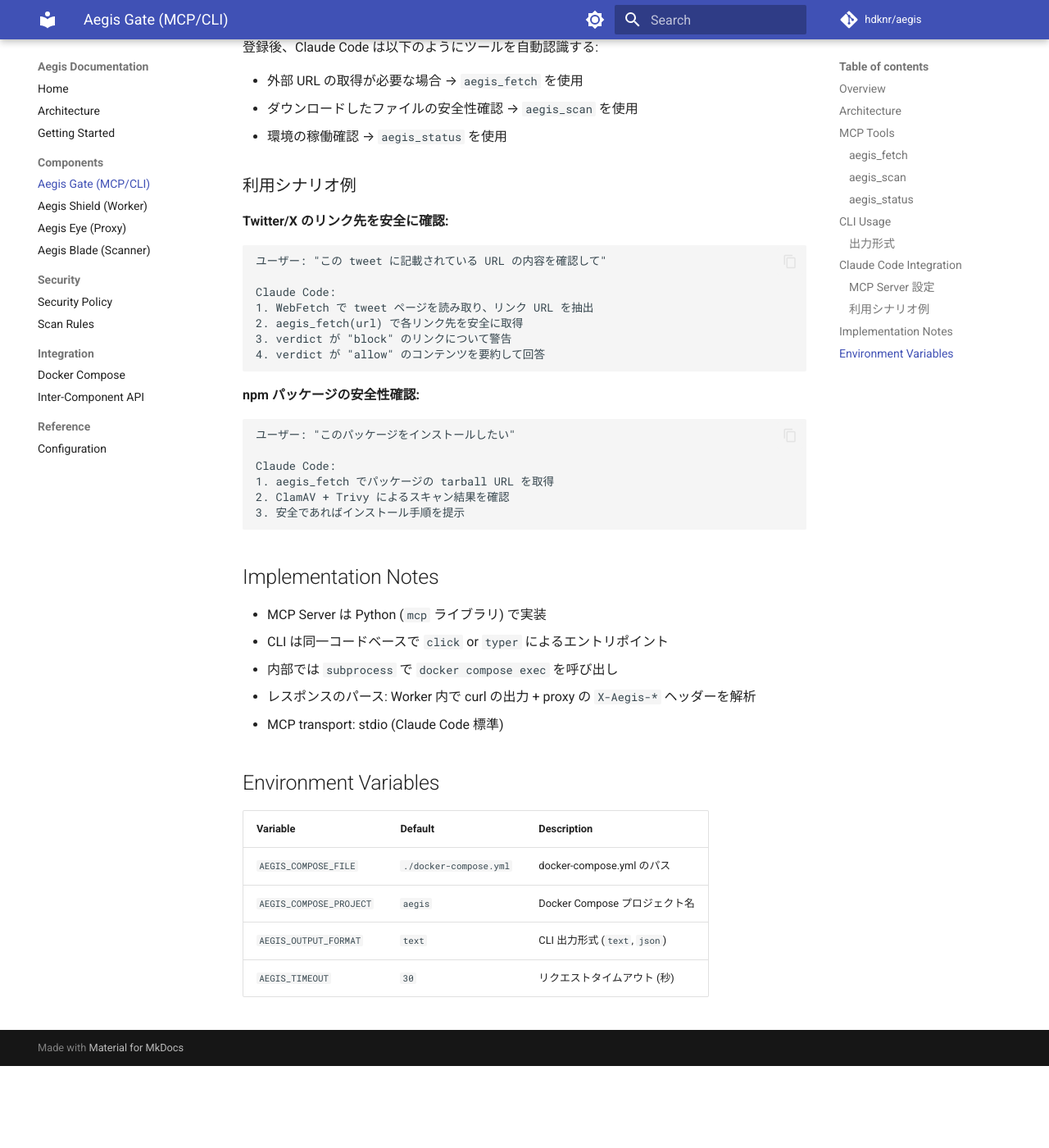
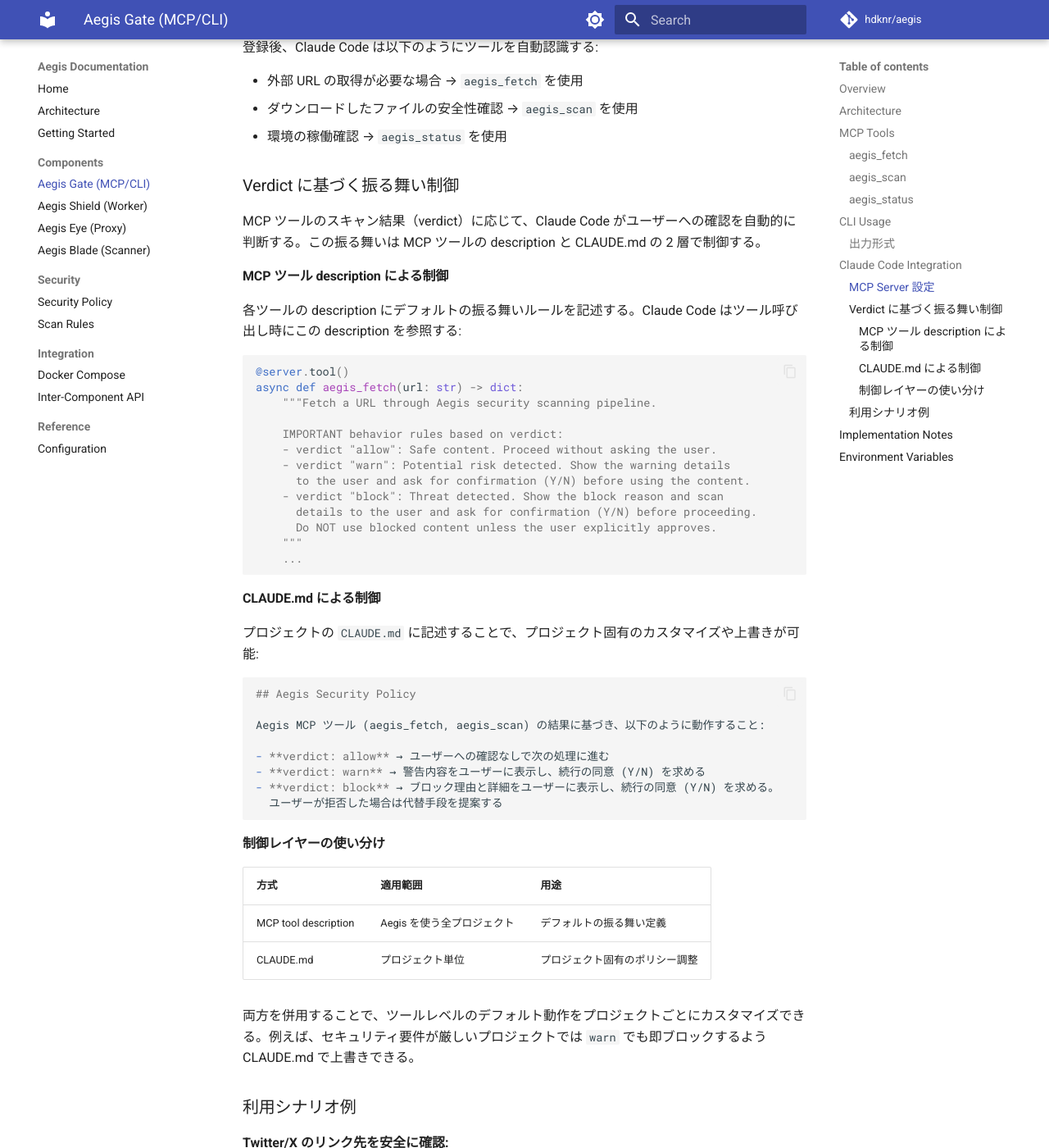
Before and after one commit to hdknr/aegis, an MkDocs documentation site: the page built from docs/components/gate.md, in a window 1280 px wide and 1400 px high, scrolled down 4595 px. Shown: the whole window at 82% size. Built offline with MkDocs 1.6.1 and Material for MkDocs 9.7.7, drawn with Linux system fonts in a browser that asks for light colours; comment, search, counter and statistics services are not loaded; before the commit the page ends 5895 px from its top, so only the background shows below that; some of the changed text lies outside the part shown.

Commit message:
docs: add verdict-based behavior control to Gate spec
Document how Claude Code's behavior is controlled based on scan verdicts:
- MCP tool description: default rules (allow→proceed, warn→ask, block→ask)
- CLAUDE.md: project-level policy customization and overrides
- Updated usage scenarios to show verdict-driven interaction flow

Co-Authored-By: Claude Opus 4.6 (1M context) <noreply@anthropic.com>

````diff
--- a/docs/components/gate.md
+++ b/docs/components/gate.md
@@ -186,6 +186,54 @@ $ aegis fetch --json https://example.com/page.html
 - ダウンロードしたファイルの安全性確認 → `aegis_scan` を使用
 - 環境の稼働確認 → `aegis_status` を使用
 
+### Verdict に基づく振る舞い制御
+
+MCP ツールのスキャン結果（verdict）に応じて、Claude Code がユーザーへの確認を自動的に判断する。この振る舞いは MCP ツールの description と CLAUDE.md の 2 層で制御する。
+
+#### MCP ツール description による制御
+
+各ツールの description にデフォルトの振る舞いルールを記述する。Claude Code はツール呼び出し時にこの description を参照する:
+
+```python
+@server.tool()
+async def aegis_fetch(url: str) -> dict:
+    """Fetch a URL through Aegis security scanning pipeline.
+
+    IMPORTANT behavior rules based on verdict:
+    - verdict "allow": Safe content. Proceed without asking the user.
+    - verdict "warn": Potential risk detected. Show the warning details
+      to the user and ask for confirmation (Y/N) before using the content.
+    - verdict "block": Threat detected. Show the block reason and scan
+      details to the user and ask for confirmation (Y/N) before proceeding.
+      Do NOT use blocked content unless the user explicitly approves.
+    """
+    ...
+```
+
+#### CLAUDE.md による制御
+
+プロジェクトの `CLAUDE.md` に記述することで、プロジェクト固有のカスタマイズや上書きが可能:
+
+```markdown
+## Aegis Security Policy
+
+Aegis MCP ツール (aegis_fetch, aegis_scan) の結果に基づき、以下のように動作すること:
+
+- **verdict: allow** → ユーザーへの確認なしで次の処理に進む
+- **verdict: warn** → 警告内容をユーザーに表示し、続行の同意 (Y/N) を求める
+- **verdict: block** → ブロック理由と詳細をユーザーに表示し、続行の同意 (Y/N) を求める。
+  ユーザーが拒否した場合は代替手段を提案する
+```
+
+#### 制御レイヤーの使い分け
+
+| 方式 | 適用範囲 | 用途 |
+|---|---|---|
+| MCP tool description | Aegis を使う全プロジェクト | デフォルトの振る舞い定義 |
+| CLAUDE.md | プロジェクト単位 | プロジェクト固有のポリシー調整 |
+
+両方を併用することで、ツールレベルのデフォルト動作をプロジェクトごとにカスタマイズできる。例えば、セキュリティ要件が厳しいプロジェクトでは `warn` でも即ブロックするよう CLAUDE.md で上書きできる。
+
 ### 利用シナリオ例
 
 **Twitter/X のリンク先を安全に確認:**
@@ -196,8 +244,8 @@ $ aegis fetch --json https://example.com/page.html
 Claude Code:
 1. WebFetch で tweet ページを読み取り、リンク URL を抽出
 2. aegis_fetch(url) で各リンク先を安全に取得
-3. verdict が "block" のリンクについて警告
-4. verdict が "allow" のコンテンツを要約して回答
+3. verdict: allow → そのまま内容を要約
+4. verdict: block → "このリンクは危険と判定されました: [理由]。開きますか？ (Y/N)"
 ```
 
 **npm パッケージの安全性確認:**
@@ -207,8 +255,9 @@ Claude Code:
 
 Claude Code:
 1. aegis_fetch でパッケージの tarball URL を取得
-2. ClamAV + Trivy によるスキャン結果を確認
-3. 安全であればインストール手順を提示
+2. verdict: allow → "スキャン通過。インストールします"
+3. verdict: warn → "中リスクの脆弱性が検出されました: CVE-XXXX。インストールしますか？ (Y/N)"
+4. verdict: block → "マルウェアが検出されました。インストールを中止します"
 ```
 
 ## Implementation Notes
````
